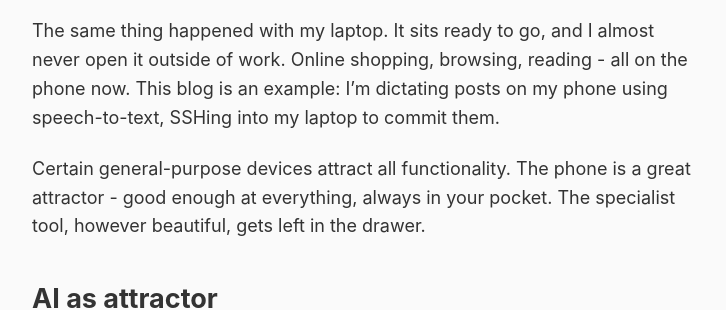
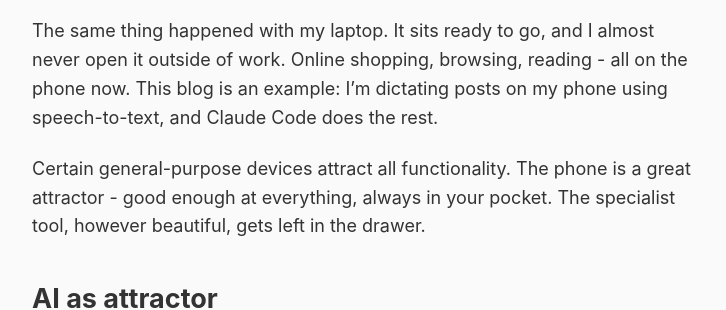
Before and after one commit to rob137/rob137.github.io, a Jekyll site: the page built from _posts/2026-01-05-the-great-attractor.md, in a window 1280 px wide and 900 px high, scrolled down 567 px. Shown: the part 240-550 px from the top of the window, without its empty margins (275-1001 px from the left). Built offline with Jekyll 4.4.1, drawn with Linux system fonts in a browser that asks for light colours.

Commit message:
Fix: Claude Code does the work, not SSH

```diff
--- a/_posts/2026-01-05-the-great-attractor.md
+++ b/_posts/2026-01-05-the-great-attractor.md
@@ -16,7 +16,7 @@ That winter I used it on every dog walk. It felt just right for the purpose - a
 
 It's dark in winter in the UK. That's when you reach for your torch. But somewhere along the way, I lost the habit. Now I just use my phone.
 
-The same thing happened with my laptop. It sits ready to go, and I almost never open it outside of work. Online shopping, browsing, reading - all on the phone now. This blog is an example: I'm dictating posts on my phone using speech-to-text, SSHing into my laptop to commit them.
+The same thing happened with my laptop. It sits ready to go, and I almost never open it outside of work. Online shopping, browsing, reading - all on the phone now. This blog is an example: I'm dictating posts on my phone using speech-to-text, and Claude Code does the rest.
 
 Certain general-purpose devices attract all functionality. The phone is a great attractor - good enough at everything, always in your pocket. The specialist tool, however beautiful, gets left in the drawer.
 
```
